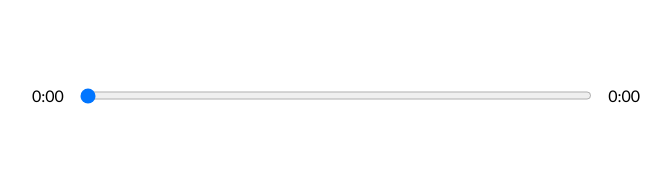
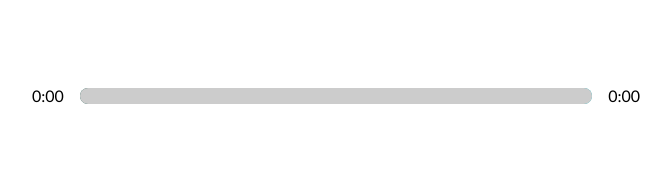
Before and after one commit to MD-Ziauddin/React-Music-Player, a React (Create React App) app: page / in a window 1280 px wide. Shown: the part 410-581 px from the top of the page, without its empty margins (304-975 px from the left). Built offline with nearby package versions, Linux system fonts and the light colour scheme.

Commit message:
refactor code, custom slide animation

```diff
--- a/src/App.js
+++ b/src/App.js
@@ -18,13 +18,28 @@
   const [songInfo, setSongInfo] = useState({
     currentTime: 0,
     duration: 0,
+    animationPercentage: 0,
   });
   const [libraryStatus, setLibraryStatus] = useState(false);
 
   const timeUpdateHandler = (e) => {
     const current = e.target.currentTime;
     const duration = e.target.duration;
-    setSongInfo({ ...songInfo, currentTime: current, duration });
+    const roundedCurrent = Math.round(current);
+    const roundedDuration = Math.round(duration);
+    const animation = Math.round((roundedCurrent / roundedDuration) * 100);
+    setSongInfo({
+      ...songInfo,
+      currentTime: current,
+      duration,
+      animationPercentage: animation,
+    });
+  };
+
+  const songEndHandler = async () => {
+    let currentIndex = songs.findIndex((song) => song.id === currentSong.id);
+    await setCurrentSong(songs[(currentIndex + 1) % songs.length]);
+    if (isPlaying) audioRef.current.play();
   };
 
   return (
@@ -55,6 +70,7 @@
         onLoadedMetadata={timeUpdateHandler}
         ref={audioRef}
         src={currentSong?.audio}
+        onEnded={songEndHandler}
       ></audio>
     </div>
   );
--- a/src/components/Library-song.js
+++ b/src/components/Library-song.js
@@ -1,6 +1,4 @@
 import React from "react";
-
-import { playAudio } from "../util";
 
 const LibrarySong = ({
   song,
@@ -11,9 +9,9 @@
   isPlaying,
   setSongs,
 }) => {
-  const songSelectHandler = () => {
+  const songSelectHandler = async () => {
     const selectedSong = songs.filter((state) => state.id === id);
-    setCurrentSong(selectedSong[0]);
+    await setCurrentSong(selectedSong[0]);
 
     const newSong = songs.map((song) => {
       if (song.id === id) {
@@ -30,7 +28,7 @@
     });
     setSongs(newSong);
 
-    playAudio(isPlaying, audioRef);
+    if (isPlaying) audioRef.current.play();
   };
   return (
     <div
--- a/src/components/Player.js
+++ b/src/components/Player.js
@@ -7,8 +7,6 @@
   faAngleRight,
   faPause,
 } from "@fortawesome/free-solid-svg-icons";
-
-import { playAudio } from "../util";
 
 const Player = ({
   currentSong,
@@ -59,24 +57,35 @@
     setSongInfo({ ...songInfo, currentTime: e.target.value });
   };
 
-  const skipTrackHandler = (direction) => {
+  const skipTrackHandler = async (direction) => {
     let currentIndex = songs.findIndex((song) => song.id === currentSong.id);
     if (direction === "skip-forward") {
-      setCurrentSong(songs[(currentIndex + 1) % songs.length]);
+      await setCurrentSong(songs[(currentIndex + 1) % songs.length]);
     }
     if (direction === "skip-back") {
       if ((currentIndex - 1) % songs.length === -1) {
-        setCurrentSong(songs[songs.length - 1]);
-      } else setCurrentSong(songs[currentIndex - 1]);
+        await setCurrentSong(songs[songs.length - 1]);
+      } else await setCurrentSong(songs[currentIndex - 1]);
     }
 
-    playAudio(isPlaying, audioRef);
+    if (isPlaying) audioRef.current.play();
+  };
+
+  // Add styles
+  const trackAnim = {
+    transform: `translateX(${songInfo.animationPercentage}%)`,
   };
 
   return (
     <div className="player">
       <div className="time-control">
         <p>{getTime(songInfo.currentTime)}</p>
+        <div
+          style={{
+            background: `linear-gradient(to right, ${currentSong.color[0]}, ${currentSong.color[1]})`,
+          }}
+          className="track"
+        >
           <input
             min={0}
             max={songInfo.duration || 0}
@@ -84,6 +93,8 @@
             onChange={dragHandler}
             type="range"
           />
+          <div style={trackAnim} className="animate-track"></div>
+        </div>
         <p>{songInfo.duration ? getTime(songInfo.duration) : "0:00"}</p>
       </div>
 
--- a/src/styles/_player.scss
+++ b/src/styles/_player.scss
@@ -9,10 +9,13 @@
 .time-control {
   width: 50%;
   display: flex;
+  align-items: center;
 
   input {
     width: 100%;
-    padding: 1rem 0;
+    -webkit-appearance: none;
+    background-color: transparent;
+    cursor: pointer;
   }
 
   p {
@@ -31,3 +34,33 @@
     cursor: pointer;
   }
 }
+
+input[type="range"]:focus {
+  outline: none;
+}
+
+input[type="range"]::-webkit-slider-thumb {
+  -webkit-appearance: none;
+  height: 16px;
+  width: 16px;
+}
+
+.track {
+  background-color: lightblue;
+  width: 100%;
+  height: 1rem;
+  position: relative;
+  border-radius: 1rem;
+  overflow: hidden;
+}
+
+.animate-track {
+  background: rgba(204, 204, 204, 1);
+  width: 100%;
+  height: 100%;
+  position: absolute;
+  top: 0;
+  left: 0;
+  transform: translateX(0%);
+  pointer-events: none;
+}
--- a/src/util.js
+++ /dev/null
@@ -1,10 +0,0 @@
-export const playAudio = (isPlaying, audioRef) => {
-  if (isPlaying) {
-    const playPromise = audioRef.current.play();
-    if (playPromise !== undefined) {
-      playPromise.then((audio) => {
-        audioRef.current.play();
-      });
-    }
-  }
-};
```
Lines whose indentation alone changed are shown as unchanged.
